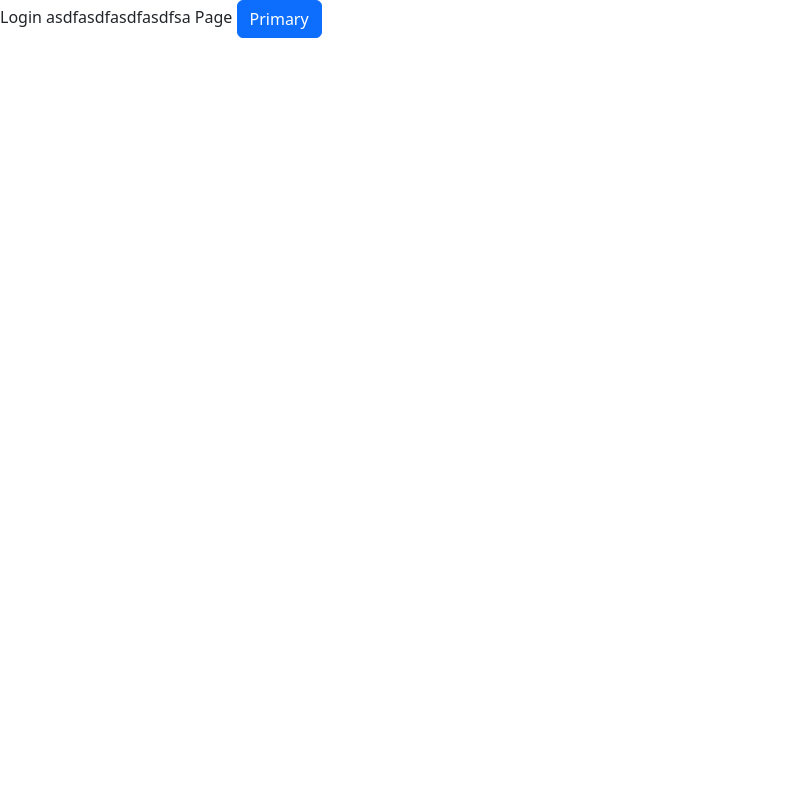
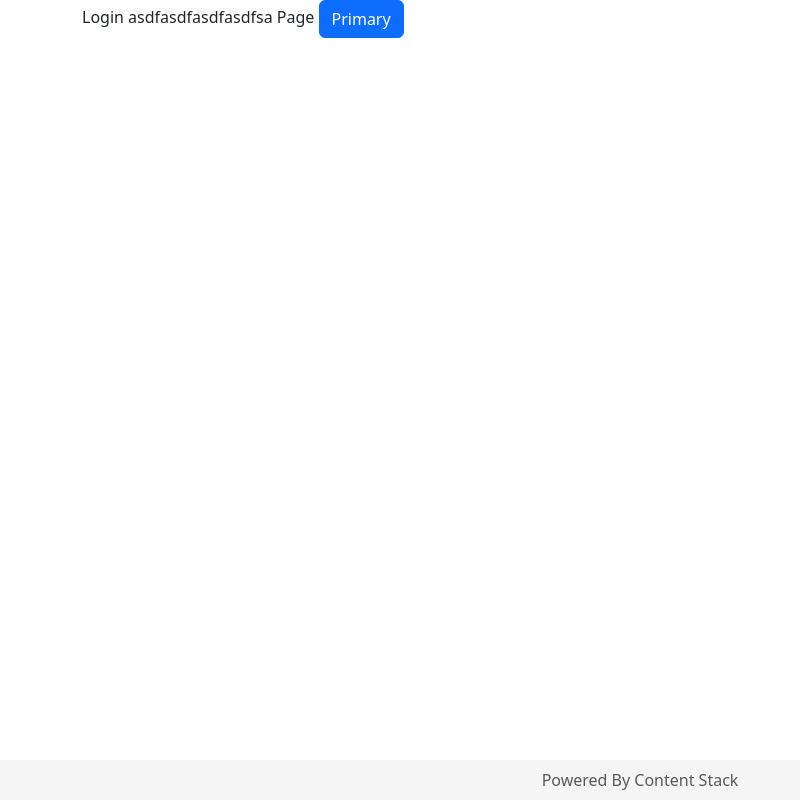
Before and after one commit to soundman10000/content-stack-demo, a Vue app: page / in a window 1280 px wide. Shown: the whole page, without its empty margins (0-800 px from the left). Built offline with nearby package versions, Linux system fonts and the light colour scheme; what @contentstack/live-preview-utils, contentstack would draw is missing.

Commit message:
add in footer

```diff
--- a/index.html
+++ b/index.html
@@ -4,6 +4,13 @@
     <meta charset="UTF-8" />
     <link rel="icon" href="/favicon.ico" />
     <meta name="viewport" content="width=device-width, initial-scale=1.0" />
+    <style>
+      body {
+        display: flex;
+        flex-direction: column;
+        min-height: 100vh;
+      }
+    </style>
     <title>Benefits GO</title>
   </head>
   <body>
--- a/src/App.vue
+++ b/src/App.vue
@@ -1,14 +1,29 @@
 <script setup>
 import { RouterView } from 'vue-router'
+import Footer from './components/footer/component.vue'
 </script>
 
 <template>
-  <RouterView />
+  <div class="container main-content">
+    <RouterView />
+  </div>
+  <footer class="footer">
+    <Footer />
+  </footer>
 </template>
 
 <style scoped>
-.header {
-  color: var(--empyrean-blue);
-  background-color: var(--empyrean-blue-light);
+.footer {
+  position: absolute;
+  bottom: 0;
+  width: 100%;
+  height: 40px; /* Height of the footer */
+  background-color: #f5f5f5;
+  display: flex;
+  justify-content: center;
+  align-items: center;
+}
+.main-content {
+  flex: 1;
 }
 </style>
--- /dev/null
+++ b/src/components/footer/component.vue
@@ -0,0 +1,7 @@
+<script>
+import './styles.css'
+</script>
+
+<template>
+  <footer><span class="text-muted">Powered By Content Stack </span></footer>
+</template>
```
Also changed, not shown: src/components/footer/styles.css (added).
